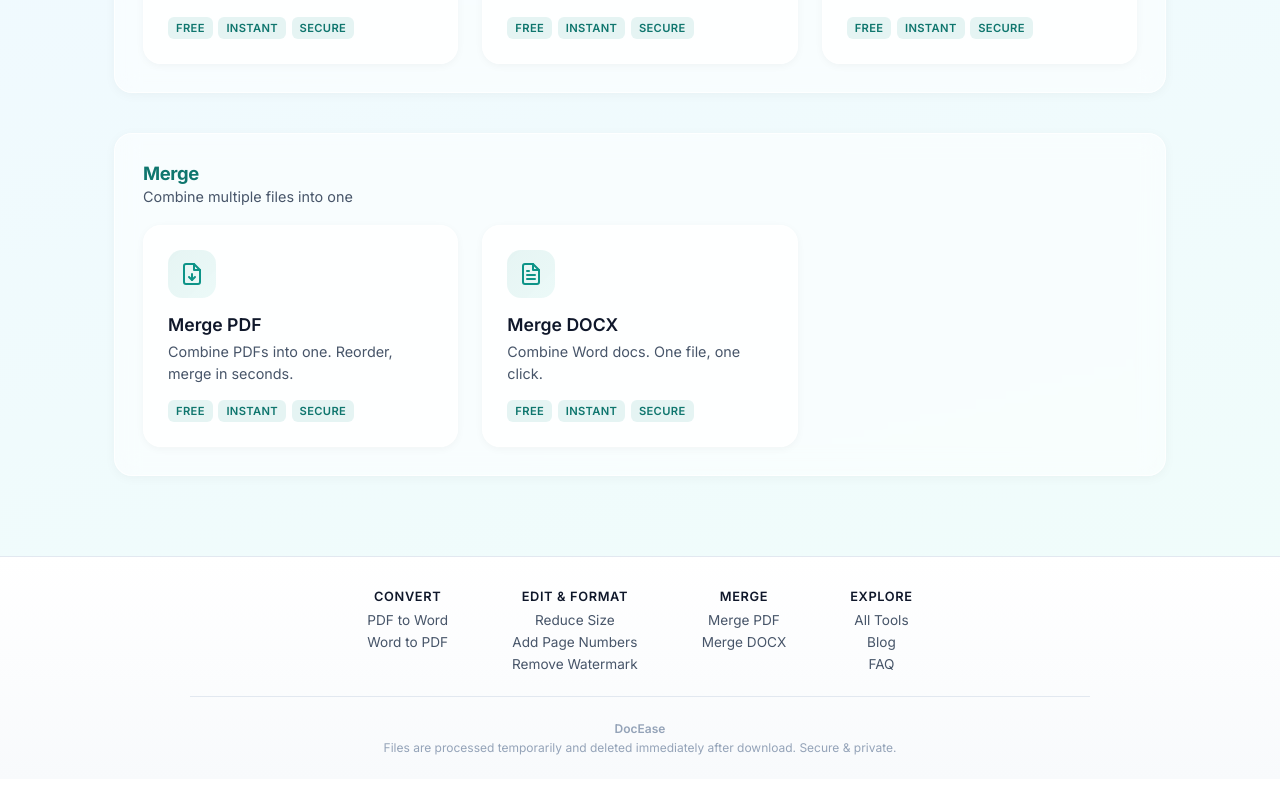
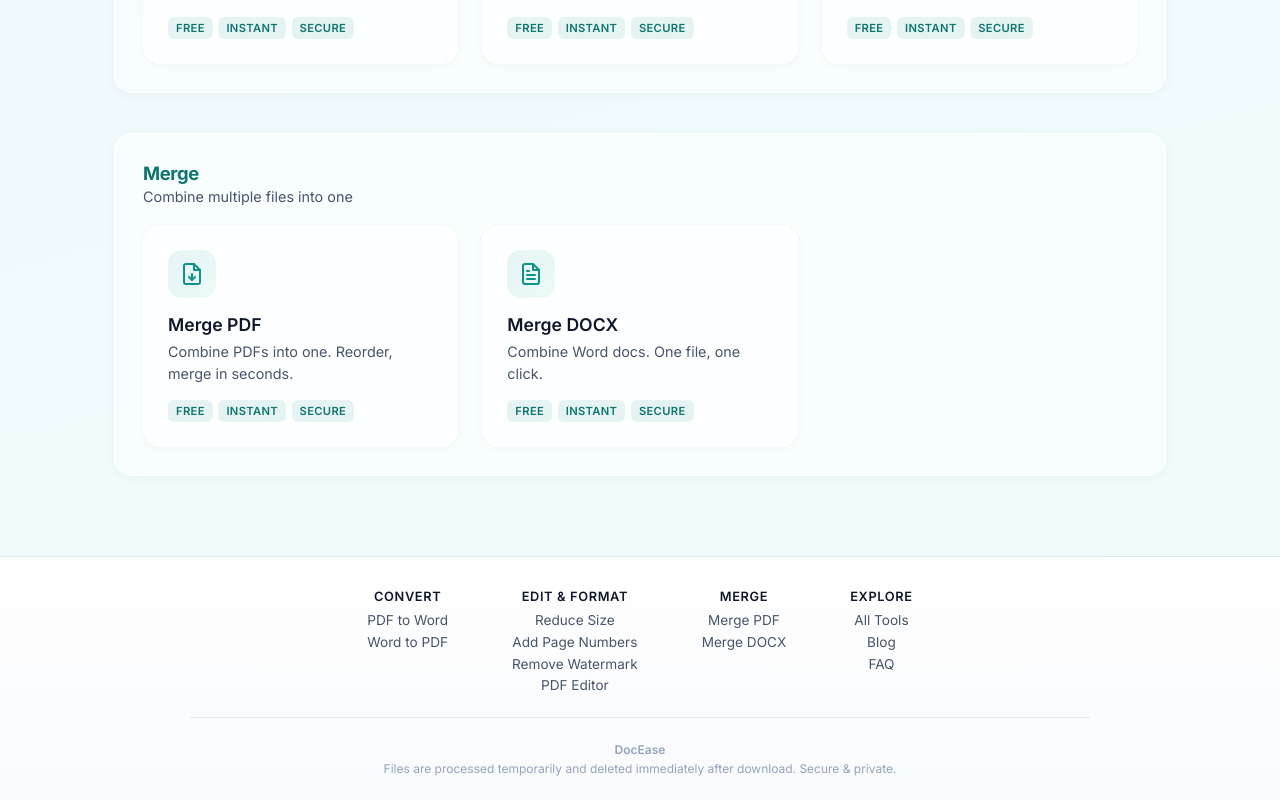
Before and after one commit to sonalichhapre/pdf-editor-frontend, a React (Vite) app: page / in a window 1280 px wide. Shown: the part 1595-2395 px from the top of the page. Before the commit the page ends 2374 px from the top, so only its background shows below. Built offline with nearby package versions, Linux system fonts and the light colour scheme; no server answers.

Commit message:
Update Layout.jsx

```diff
--- a/src/components/Layout.jsx
+++ b/src/components/Layout.jsx
@@ -11,6 +11,7 @@ const TOOLS = [
   { path: '/tools/merge-docx', label: 'Merge DOCX' },
   { path: '/tools/add-page-numbers', label: 'Add Page Numbers' },
   { path: '/tools/remove-watermark', label: 'Remove Watermark' },
+  { path: '/tools/pdf-editor', label: 'PDF Editor' },
 ];
 
 export default function Layout() {
@@ -115,6 +116,7 @@ export default function Layout() {
               <Link to="/tools/reduce-size">Reduce Size</Link>
               <Link to="/tools/add-page-numbers">Add Page Numbers</Link>
               <Link to="/tools/remove-watermark">Remove Watermark</Link>
+              <Link to="/tools/pdf-editor">PDF Editor</Link>
             </div>
           </div>
           <div className="footer-section">
```
